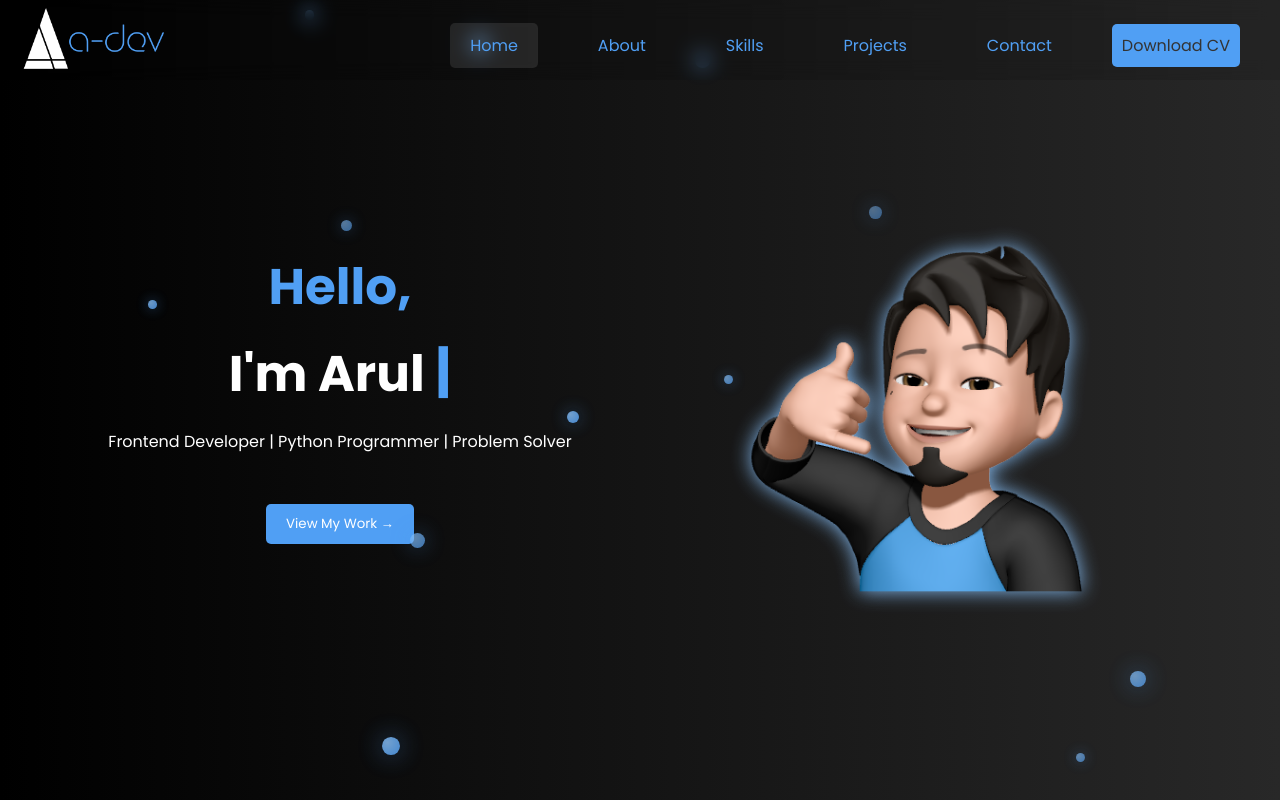
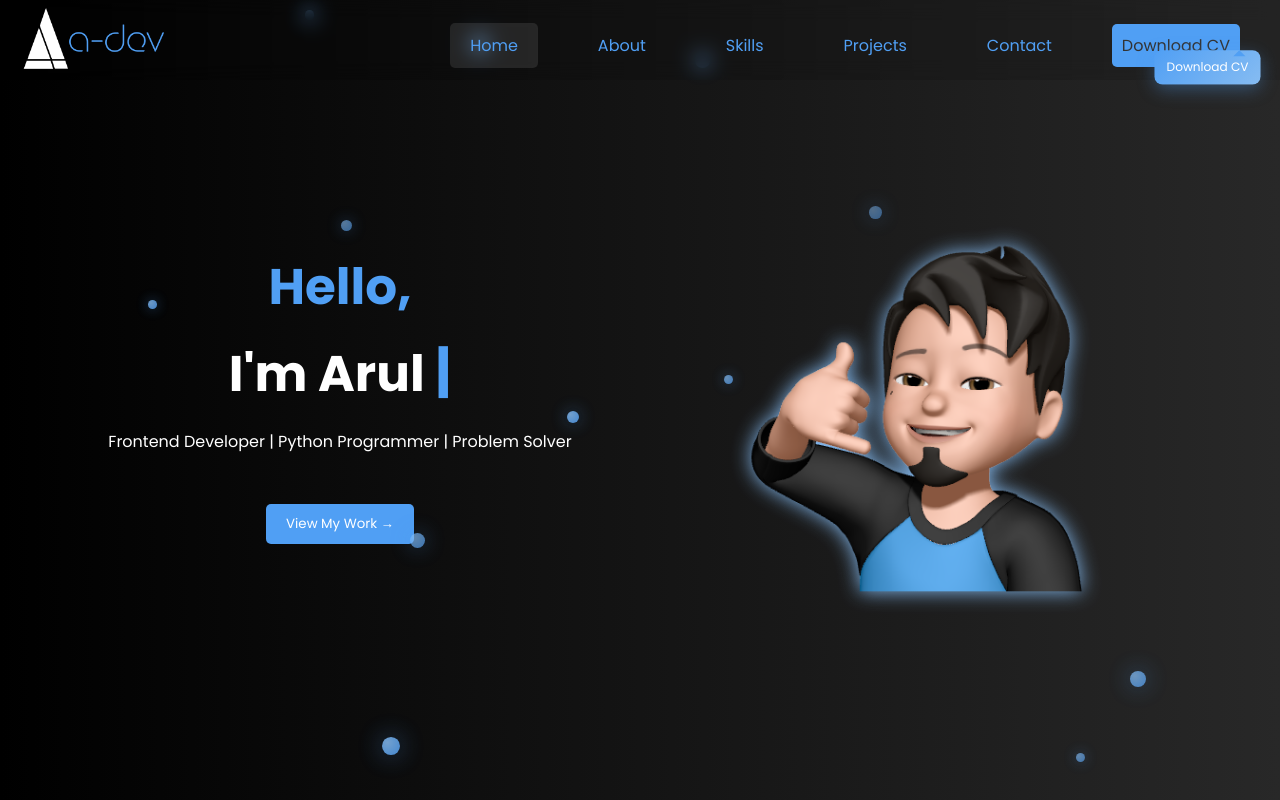
Before and after one commit to Arul-DevX/Personal_portfolio, a React (Vite) app: page / in a window 1280 px wide. Shown: the top 800 px of the page. Built offline with nearby package versions, Linux system fonts and the light colour scheme; the HTML template or start-up script is replaced by a standard one.

Commit message:
Make bubble message permanently visible with animation

```diff
--- a/src/components/Navigation.jsx
+++ b/src/components/Navigation.jsx
@@ -4,7 +4,6 @@ const Navigation = () => {
   const [isMenuOpen, setIsMenuOpen] = useState(false)
   const [activeSection, setActiveSection] = useState('home')
   const [isScrolled, setIsScrolled] = useState(false)
-  const [showMenuBubble, setShowMenuBubble] = useState(false)
 
   const toggleMenu = () => {
     setIsMenuOpen(!isMenuOpen)
@@ -12,14 +11,6 @@ const Navigation = () => {
 
   const handleDownload = () => {
     alert("Your download is starting!")
-  }
-
-  const handleMenuIconHover = () => {
-    setShowMenuBubble(true)
-  }
-
-  const handleMenuIconLeave = () => {
-    setShowMenuBubble(false)
   }
 
   useEffect(() => {
@@ -130,18 +121,14 @@ const Navigation = () => {
         </ul>
       </nav>
       <div className="menu-icon-container">
-        {showMenuBubble && (
-          <div className="menu-bubble">
-            Download CV
-          </div>
-        )}
+        <div className="menu-bubble permanent">
+          Download CV
+        </div>
         <img
           src="/Images/main-menu.png"
           alt="menu icon"
           className="menuicon"
           onClick={toggleMenu}
-          onMouseEnter={handleMenuIconHover}
-          onMouseLeave={handleMenuIconLeave}
         />
       </div>
     </div>
--- a/src/index.css
+++ b/src/index.css
@@ -183,8 +183,13 @@ a {
   font-size: 12px;
   white-space: nowrap;
   box-shadow: 0 4px 15px rgba(80, 159, 244, 0.3);
-  animation: bubbleAppear 0.3s ease-out forwards;
   z-index: 1001;
+  opacity: 1;
+  transform: translateY(0) scale(1);
+}
+
+.menu-bubble.permanent {
+  animation: bubblePulse 2s ease-in-out infinite;
 }
 
 .menu-bubble::before {
@@ -196,14 +201,14 @@ a {
   border-bottom-color: #509ff4;
 }
 
-@keyframes bubbleAppear {
-  from {
-    opacity: 0;
-    transform: translateY(-10px) scale(0.8);
+@keyframes bubblePulse {
+  0%, 100% {
+    transform: translateY(0) scale(1);
+    box-shadow: 0 4px 15px rgba(80, 159, 244, 0.3);
   }
-  to {
-    opacity: 1;
-    transform: translateY(0) scale(1);
+  50% {
+    transform: translateY(-3px) scale(1.05);
+    box-shadow: 0 8px 25px rgba(80, 159, 244, 0.5);
   }
 }
 
```
